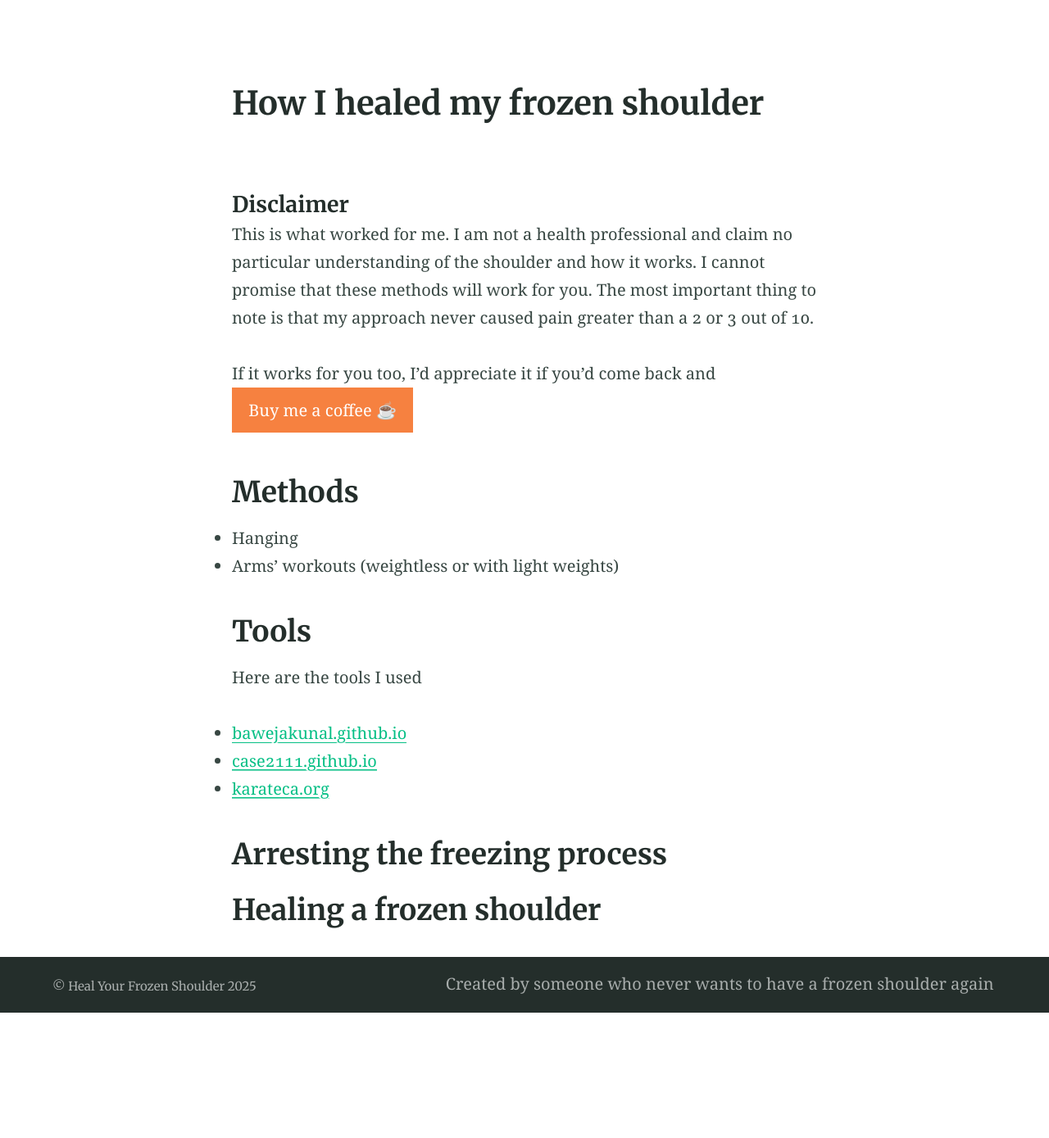
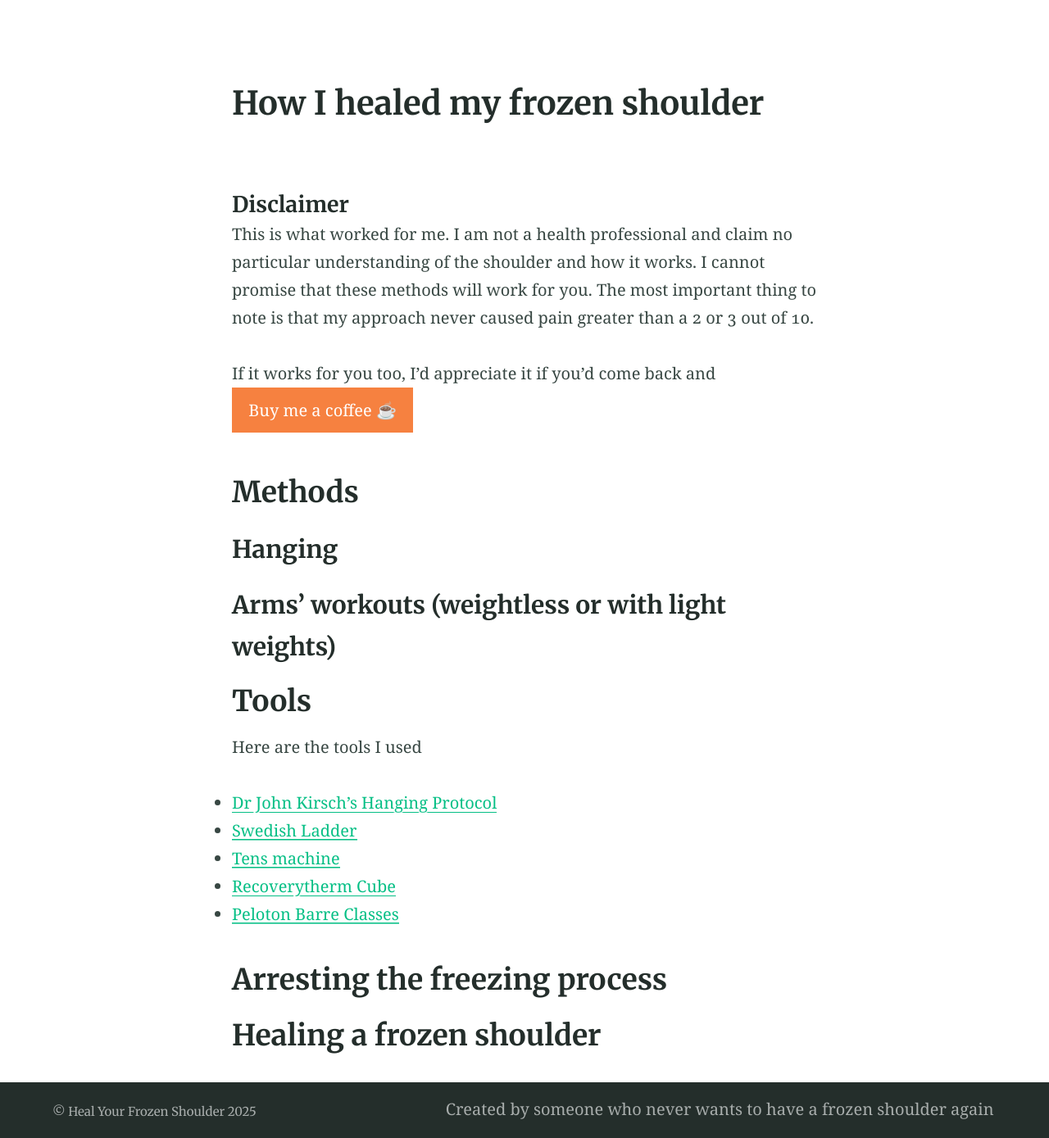
Before and after one commit to suzycc/heal-frozen-shoulder, a Jekyll site: the page built from index.md, in a window 1280 px wide. Shown: the whole page at 82% size. Built offline with Jekyll 4.4.1, drawn with Linux system fonts in a browser that asks for light colours; before the commit the page ends 1236 px from its top, so only the background shows below that.

Commit message:
Update index.md

```diff
--- a/index.md
+++ b/index.md
@@ -16,16 +16,19 @@
 
 ## Methods
 
-- Hanging
-- Arms' workouts (weightless or with light weights)
+### Hanging
+
+### Arms' workouts (weightless or with light weights)
 
 ## Tools
 
 Here are the tools I used
 
-- [bawejakunal.github.io](https://bawejakunal.github.io/)
-- [case2111.github.io](https://case2111.github.io/)
-- [karateca.org](https://www.karateca.org/)
+- [Dr John Kirsch's Hanging Protocol](https://bawejakunal.github.io/)
+- [Swedish Ladder](https://bawejakunal.github.io/)
+- [Tens machine](https://bawejakunal.github.io/)
+- [Recoverytherm Cube](https://case2111.github.io/)
+- [Peloton Barre Classes](https://www.karateca.org/)
 
 ## Arresting the freezing process
 
```
